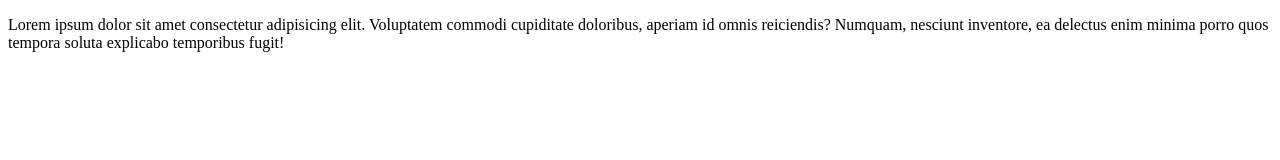
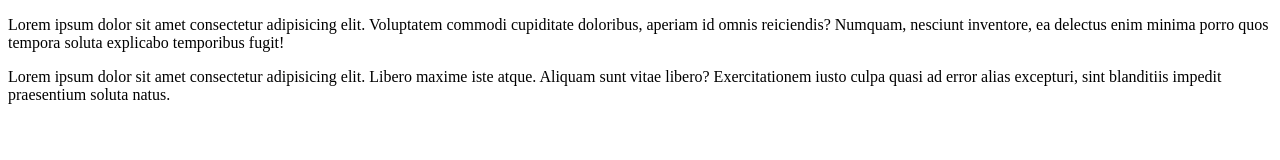
Before and after one commit to abdullahzubair29/FA22, a plain HTML site: page index.html in a window 1280 px wide. Drawn offline with Linux system fonts and the light colour scheme.

Commit message:
Update index.html

```diff
--- a/index.html
+++ b/index.html
@@ -8,5 +8,6 @@
 </head>
 <body>
     <p>Lorem ipsum dolor sit amet consectetur adipisicing elit. Voluptatem commodi cupiditate doloribus, aperiam id omnis reiciendis? Numquam, nesciunt inventore, ea delectus enim minima porro quos tempora soluta explicabo temporibus fugit!</p>
+    <p>Lorem ipsum dolor sit amet consectetur adipisicing elit. Libero maxime iste atque. Aliquam sunt vitae libero? Exercitationem iusto culpa quasi ad error alias excepturi, sint blanditiis impedit praesentium soluta natus.</p>
 </body>
 </html>
```
